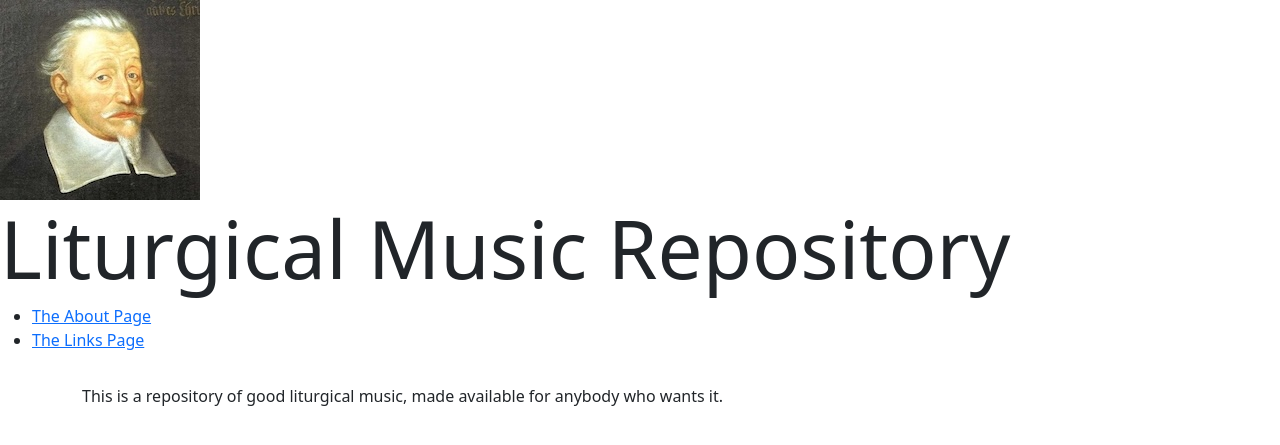
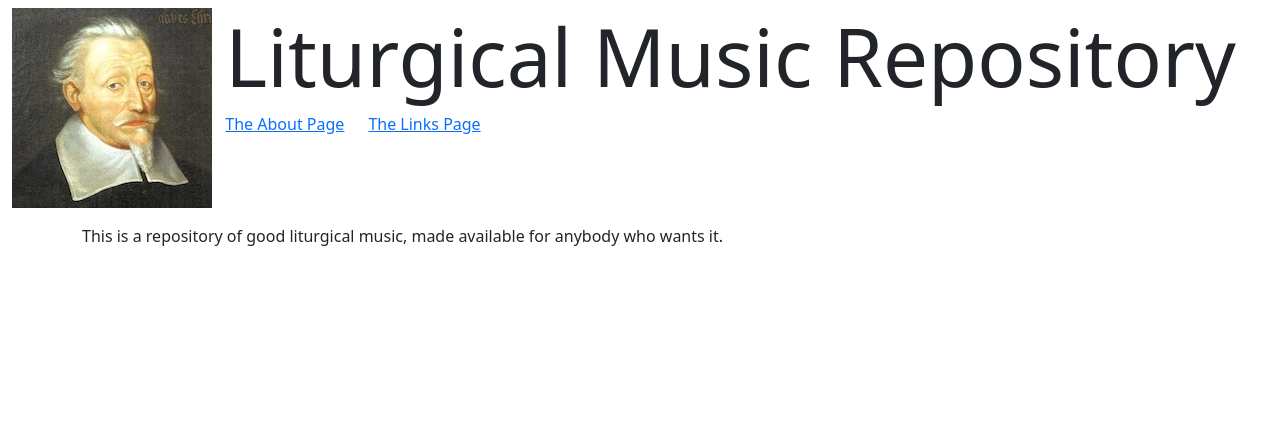
Before and after one commit to coranglais16/liturgical-music, a Jekyll site: the page built from docs/index.md, in a window 1280 px wide. Shown: the top 445 px of the page. Built offline with Jekyll 4.4.1, drawn with Linux system fonts in a browser that asks for light colours.

Commit message:
start to implement navbar

```diff
--- a/docs/_layouts/default.html
+++ b/docs/_layouts/default.html
@@ -9,19 +9,21 @@
 
 <body>
 
-<header>
+<header class="container-fluid pt-2">
+	<div class="row">
+		<div class="col-2">
 			<img src="{{ 'assets/schütz.jpg' | relative_url }}" alt="An image of Heinrich Schütz">
+		</div>
+		<div class="col">
 			<h1 class="display-1">{{ site.title }}</h1>
-	<nav>
-		<ul>
+			<nav class="row row-cols-auto">
 				{%- assign list_pages = site.html_pages | where_exp: "item", "item.title != 'Home'" %}
 				{%- for p in list_pages %}
-			<li><a href="{{ p.url | relative_url }}">{{ p.title }}</a></li>
-			{%- else %}
-			<li class="text-muted">No pages yet</li>
+					<a href="{{ p.url | relative_url }}">{{ p.title }}</a>
 				{%- endfor %}
-		</ul>
 			</nav>
+		</div>
+	</div>
 </header>
 
 <main class="container pt-3">
```
Lines whose indentation alone changed are shown as unchanged.
